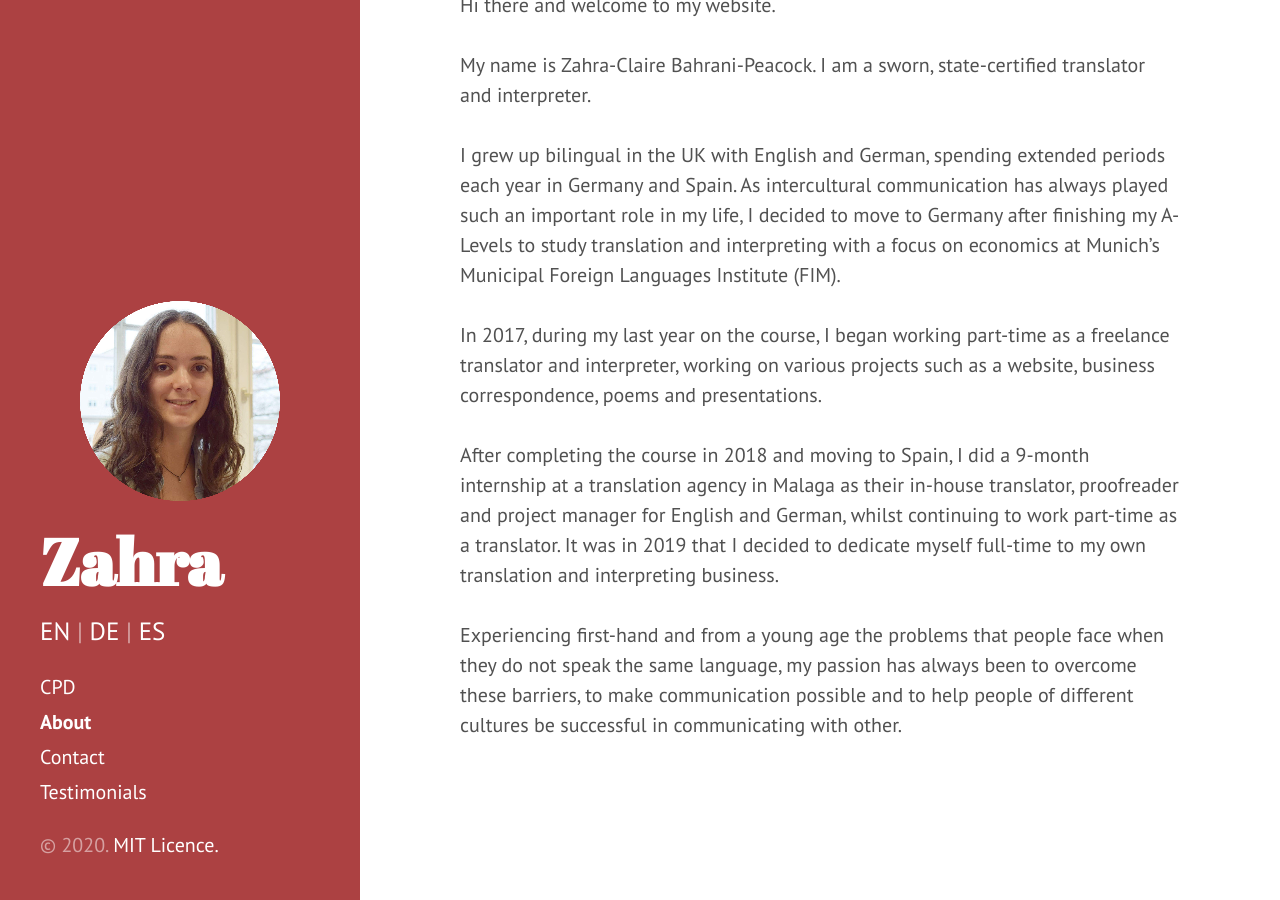
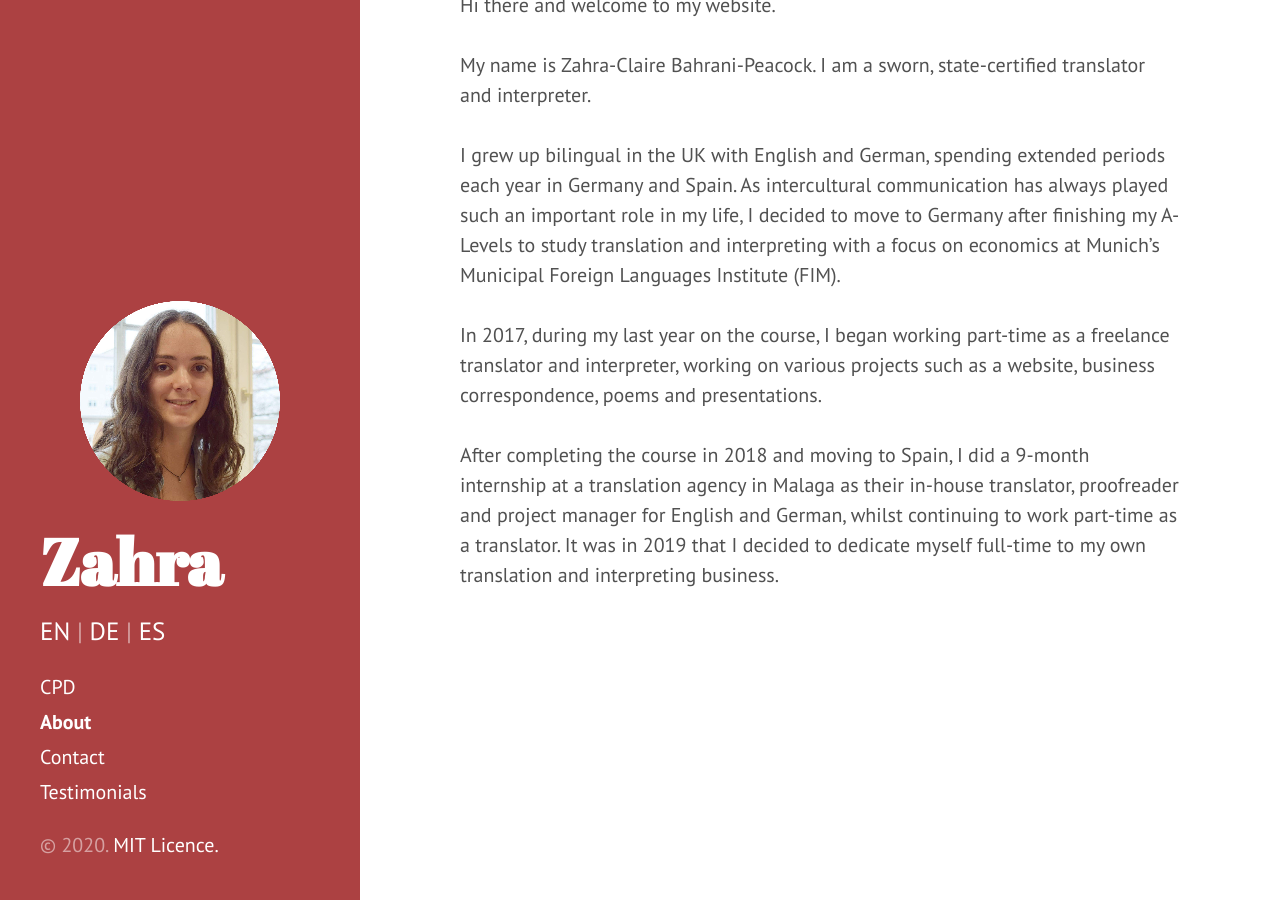
Before and after one commit to Zahra-Claire-Bahrani-Peacock/zahra-claire-bahrani-peacock.github.io, a Jekyll site: the page built from about.md, in a window 1280 px wide and 900 px high, scrolled down 746 px. Built offline with Jekyll 4.4.1, drawn with Linux system fonts in a browser that asks for light colours.

Commit message:
Update about.md

```diff
--- a/about.md
+++ b/about.md
@@ -28,4 +28,3 @@ In 2017, during my last year on the course, I began working part-time as a freel
 <br/>
 After completing the course in 2018 and moving to Spain, I did a 9-month internship at a translation agency in Malaga as their in-house translator, proofreader and project manager for English and German, whilst continuing to work part-time as a translator. It was in 2019 that I decided to dedicate myself full-time to my own translation and interpreting business.
 <br/>
-Experiencing first-hand and from a young age the problems that people face when they do not speak the same language, my passion has always been to overcome these barriers, to make communication possible and to help people of different cultures be successful in communicating with other.
```
